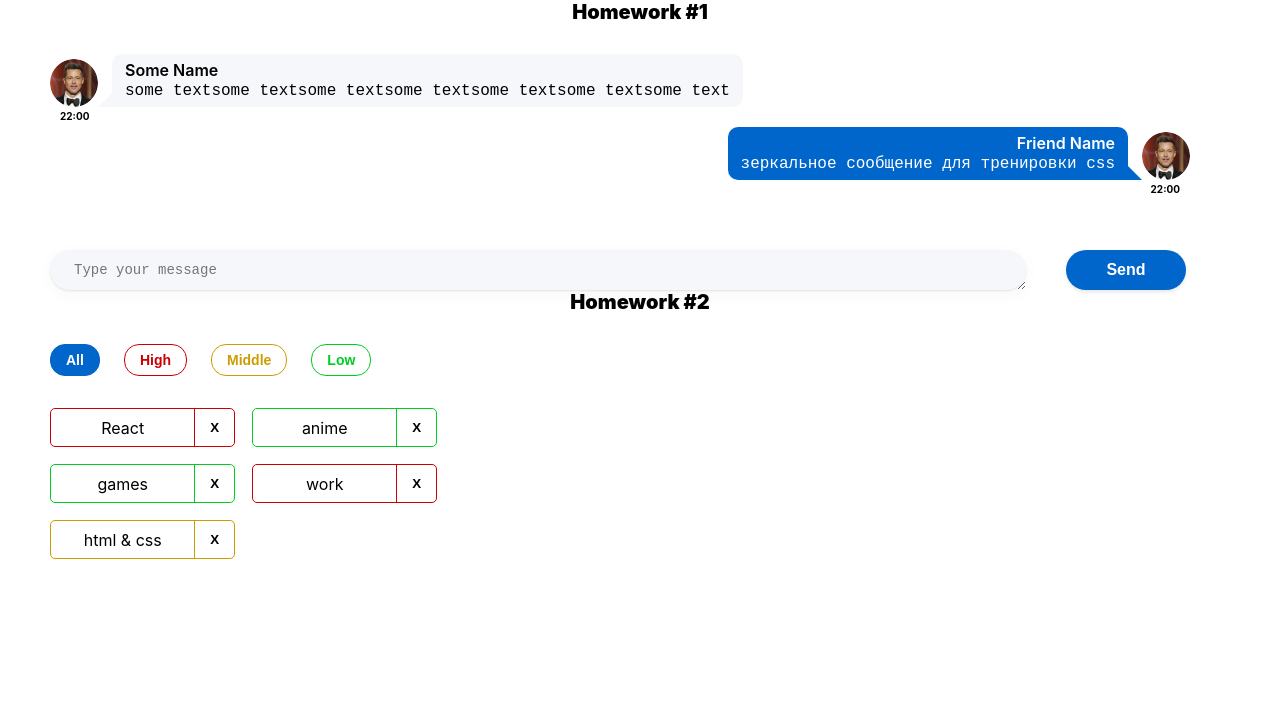
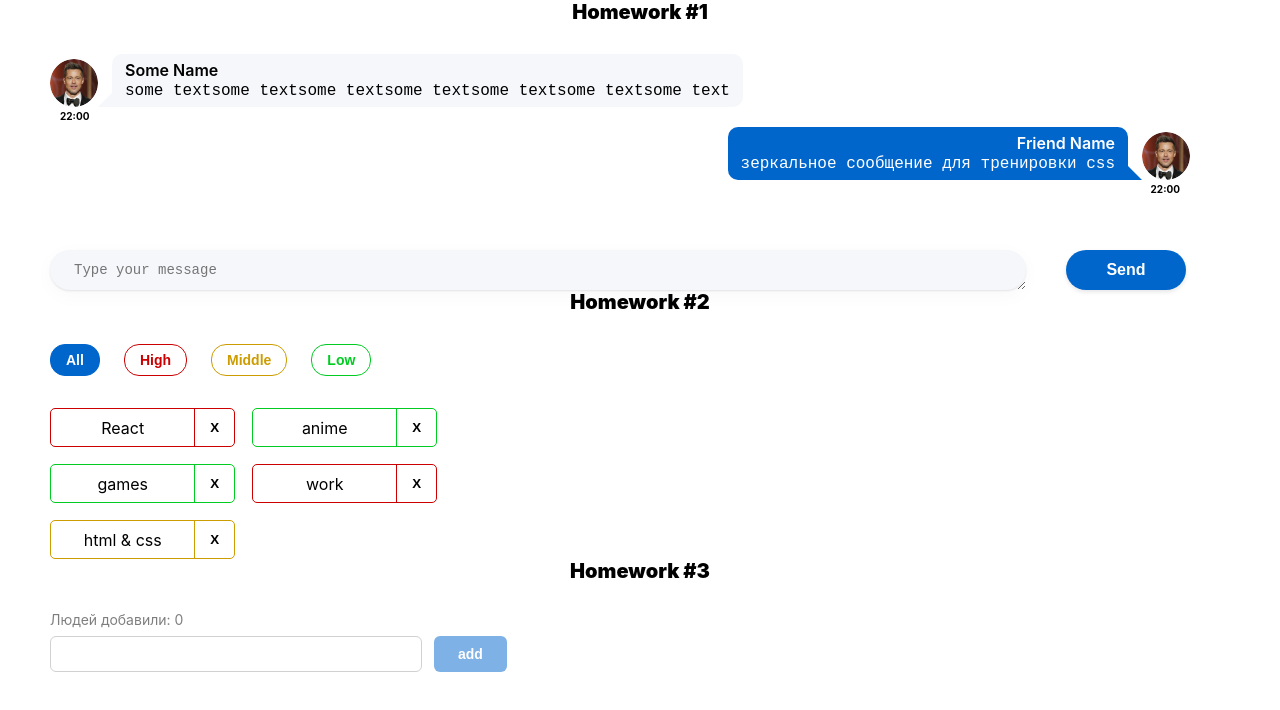
Before and after one commit to Daniyel-Tkachuk/homework-autoCheck-2, a React (Create React App) app: page / in a window 1280 px wide. Shown: the top 710 px of the page. Built offline with nearby package versions, Linux system fonts and the light colour scheme.

Commit message:
added HW-3

```diff
--- a/src/s1-main/App.tsx
+++ b/src/s1-main/App.tsx
@@ -2,13 +2,14 @@
 import s from './App.module.css'
 import HW1 from '../s2-homeworks/hw01/HW1'
 import HW2 from "../s2-homeworks/hw02/HW2";
+import HW3 from "../s2-homeworks/hw03/HW3";
 
 function App() {
     return (
         <div className={s.App}>
             <HW1/>
             <HW2/>
-            {/*<HW3/>*/}
+            <HW3/>
             {/*<HW4/>*/}
 
             {/*при выполнении дз 5 и более - закомментировать здесь дз 1-4, так как они есть внутри дз 5*/}
--- a/src/s2-homeworks/hw03/Greeting.module.css
+++ b/src/s2-homeworks/hw03/Greeting.module.css
@@ -1,35 +1,78 @@
 .greetingForm {
+
 }
 
 .inputAndButtonContainer {
+    display: flex;
+    gap: 12px;
 }
 
 .error {
+    font-size: 14px;
+    font-weight: 400;
+    line-height: 100%;
+    color: #CC0000;
+    margin-top: 7px;
 }
 
 .input {
+    font-size: 16px;
+    font-weight: 500;
+    line-height: 100%;
+    color: #000000;
+    padding: 8px 12px;
+    min-width: 372px;
+    height: 36px;
+    border-radius: 6px;
+    border: 1px solid #D1D1D1;
 }
 
 .input:focus {
 }
 
 .errorInput {
+    border-color: #CC0000;
 }
 
 .button {
+    font-family: "Montserrat", sans-serif;
+    font-size: 14px;
+    font-weight: 600;
+    line-height: 20px;
+    color: #ffffff;
+    padding: 8px 24px;
+    height: 36px;
+    border-radius: 6px;
+    background-color: #0066CC;
+    border: none;
+    cursor: pointer;
 }
 
 .button:focus {
+
 }
 
 .button:active {
 }
 
 .button:disabled {
+    cursor: default;
+    opacity: 0.5;
 }
 
 .text {
+    font-size: 14px;
+    font-weight: 400;
+    line-height: 100%;
+    color: #000000;
+    opacity: 50%;
+    margin-bottom: 9px;
 }
 
 .greeting {
+    font-size: 14px;
+    font-weight: 500;
+    line-height: 100%;
+    color: #000000;
+    margin-top: 10px;
 }
--- a/src/s2-homeworks/hw03/Greeting.tsx
+++ b/src/s2-homeworks/hw03/Greeting.tsx
@@ -2,14 +2,14 @@
 import s from './Greeting.module.css'
 
 type GreetingPropsType = {
-    name: any // need to fix any
-    setNameCallback: any // need to fix any
-    addUser: any // need to fix any
-    onBlur: any // need to fix any
-    onEnter: any // need to fix any
-    error: any // need to fix any
-    totalUsers: any // need to fix any
-    lastUserName?: any // need to fix any
+  name: string
+  setNameCallback: (e: ChangeEvent<HTMLInputElement>) => void
+  addUser: () => void
+  onBlur: () => void
+  onEnter: (e: KeyboardEvent<HTMLInputElement>) => void
+  error: string | null
+  totalUsers: number
+  lastUserName?: string | null
 }
 
 // презентационная компонента (для верстальщика)
@@ -25,7 +25,7 @@
     lastUserName,
   } // деструктуризация пропсов
 ) => {
-    const inputClass = s.errorInput // need to fix with (? s.errorInput : s.input)
+  const inputClass = `${s.input} ${error ? s.errorInput : ""}` // need to fix with (? s.errorInput : s.input)
 
   return (
     <div id={'hw3-form'} className={s.greetingForm}>
--- a/src/s2-homeworks/hw03/GreetingContainer.tsx
+++ b/src/s2-homeworks/hw03/GreetingContainer.tsx
@@ -1,23 +1,38 @@
 import React, { ChangeEvent, KeyboardEvent, useState } from 'react'
 import Greeting from './Greeting'
 import { UserType } from './HW3'
+import user from "../hw08/User";
 
 type GreetingContainerPropsType = {
-    users: any // need to fix any
-    addUserCallback: any // need to fix any
+    users: UserType[]
+    addUserCallback: (name: string) => void
 }
 
-export const pureAddUser = (name: any, setError: any, setName: any, addUserCallback: any) => {
+export const pureAddUser = (name: string,
+                            setError: (error: string | null) => void,
+                            setName: (name: string) => void,
+                            addUserCallback: (name: string) => void) => {
     // если имя пустое - показать ошибку: setError('Ошибка! Введите имя!'),
     // иначе - добавить юзера при помощи addUserCallback и очистить инпут засетав ''
     // проверить на пустоту можно при помощи метода trim(). К примеру: name.trim() !== ''
     // ЕСЛИ НЕ БУДЕТ ПОЛУЧАТЬСЯ, НЕ РАССТРАИВАЙСЯ. НА ЧЕТВЕРТОМ ЗАНЯТИИ ПО ТУДУЛИСТУ НАУЧИМ), НО ВСЕ ТАКИ ПОПЫТАЙСЯ))
+    const trimmedName = name.trim()
+    if (!trimmedName) {
+        setError("Ошибка! Введите имя!")
+        return;
+    }
+
+    addUserCallback(trimmedName)
+    setName("")
+    setError(null)
 }
 
-export const pureOnBlur = (name: any, setError: any) => { // если имя пустое - показать ошибку
+export const pureOnBlur = (name: string, setError: (error: string | null) => void) => { // если имя пустое - показать ошибку
+    if (!name.trim()) setError("Ошибка! Введите имя!")
 }
 
-export const pureOnEnter = (e: any, addUser: any) => { // если нажата кнопка Enter - добавить
+export const pureOnEnter = (e: any, addUser: () => void) => { // если нажата кнопка Enter - добавить
+    if (e.key === "Enter") addUser()
 }
 
 // более простой и понятный для новичков
@@ -29,11 +44,11 @@
     addUserCallback,
 }) => {
     // деструктуризация пропсов
-    const [name, setName] = useState<any>('') // need to fix any
-    const [error, setError] = useState<any>('') // need to fix any
+    const [name, setName] = useState<string>('')
+    const [error, setError] = useState<string | null>('')
 
-    const setNameCallback = (e: any) => { // need to fix any
-        setName('some name') // need to fix
+    const setNameCallback = (e: ChangeEvent<HTMLInputElement>) => {
+        setName(e.currentTarget.value)
 
         error && setError('')
     }
@@ -51,13 +66,13 @@
         pureOnBlur(name, setError)
     }
 
-    const onEnter = (e: any) => {
+    const onEnter = (e: KeyboardEvent<HTMLInputElement>) => {
         // и здесь все тоже самое...)
         pureOnEnter(e, addUser)
     }
 
-    const totalUsers = 0 // need to fix
-    const lastUserName = 'some name' // need to fix
+    const totalUsers = users?.length || 0
+    const lastUserName = users?.length ? users[users.length - 1].name : null
 
     return (
         <Greeting
--- a/src/s2-homeworks/hw03/HW3.tsx
+++ b/src/s2-homeworks/hw03/HW3.tsx
@@ -19,23 +19,22 @@
 
 // types
 export type UserType = {
-    _id: any // need to fix any
-    name: any // need to fix any
+    _id: string
+    name: string
 }
 
-export const pureAddUserCallback = (name: any, setUsers: any, users: any) => { // need to fix any
-    const user = {
-        // need to fix
-        // нужно создать новый объект соответствующий типу UserType
-        // не забыть   сгенеририовать _id и вставить пришедший в функцию name
+export const pureAddUserCallback = (name: string, setUsers: (users: UserType[]) => void, users: UserType[]) => {
+    const user: UserType = {
+        _id: v1(),
+        name: name,
     }
-    //засетайЮзеров([...старые users, и наш новый user])
+    setUsers([...users, user])
 }
 
 const HW3 = () => {
-    const [users, setUsers] = useState<any>([]) // need to fix any
+    const [users, setUsers] = useState<UserType[]>([])
 
-    const addUserCallback = (name: any) => { // need to fix any
+    const addUserCallback = (name: string) => {
         pureAddUserCallback(name, setUsers, users)
     }
 
```
Lines whose indentation alone changed are shown as unchanged.
